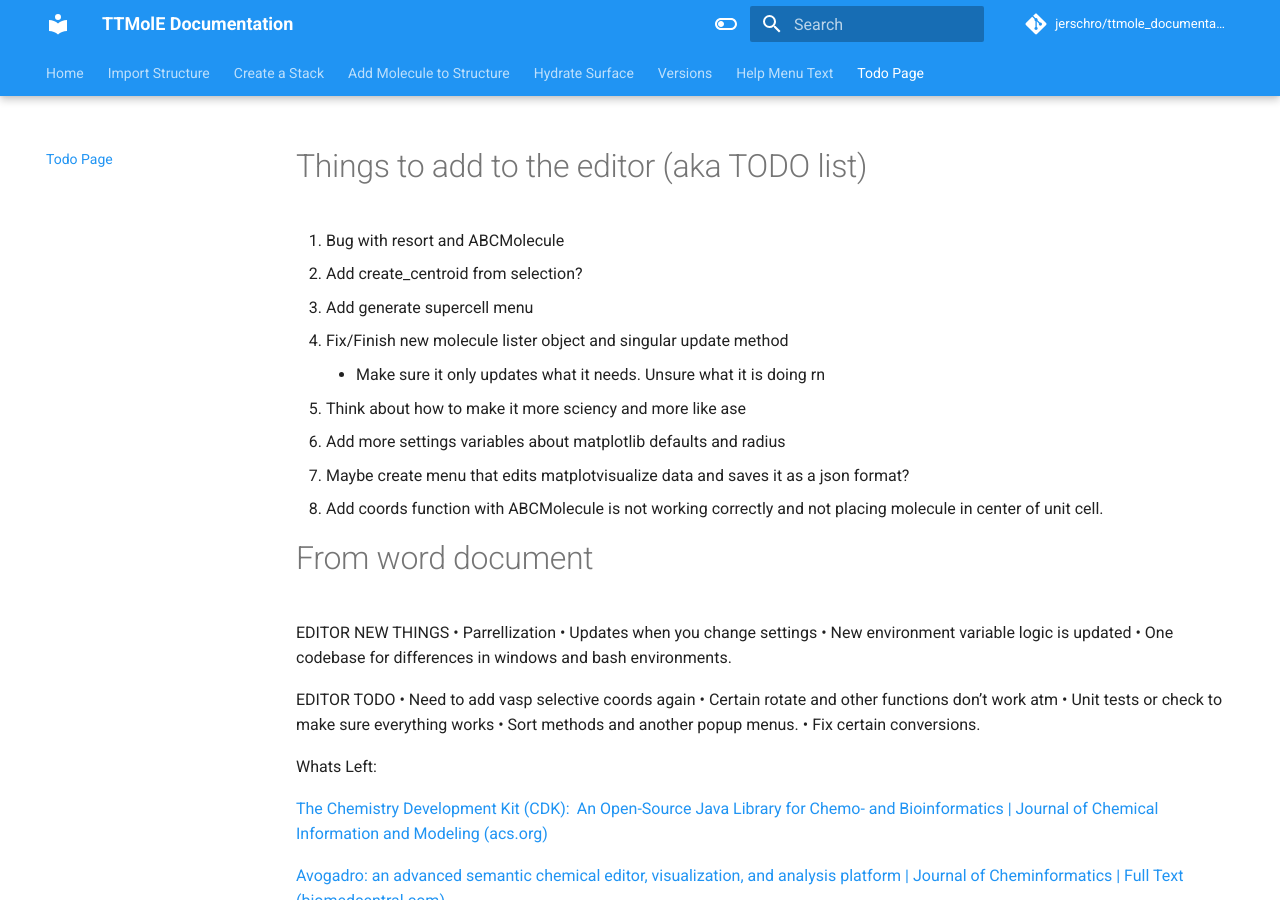
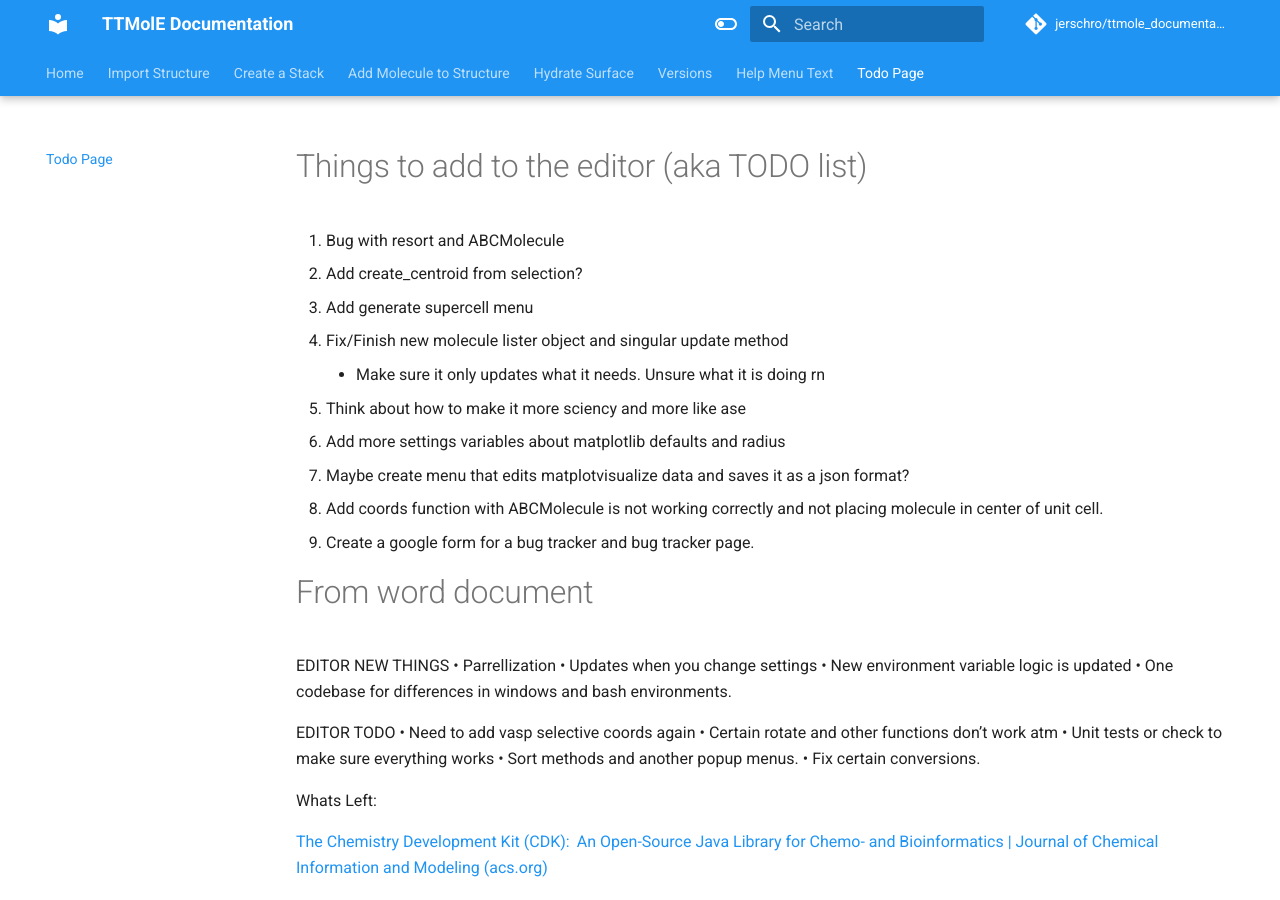
Before and after one commit to jerschro/ttmole_documentation, an MkDocs documentation site: the page built from docs/todo.md, in a window 1280 px wide and 900 px high. Built offline with MkDocs 1.6.1 and Material for MkDocs 9.7.7, drawn with Linux system fonts in a browser that asks for light colours; comment, search, counter and statistics services are not loaded.

Commit message:
Update todo.md

```diff
--- a/docs/todo.md
+++ b/docs/todo.md
@@ -9,6 +9,7 @@
 6. Add more settings variables about matplotlib defaults and radius
 7. Maybe create menu that edits matplotvisualize data and saves it as a json format?
 8. Add coords function with ABCMolecule is not working correctly and not placing molecule in center of unit cell.
+9. Create a google form for a bug tracker and bug tracker page.
 
 
 # From word document
```
